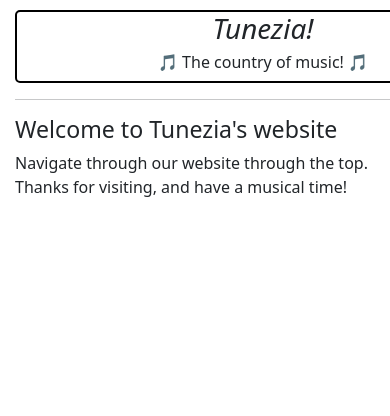
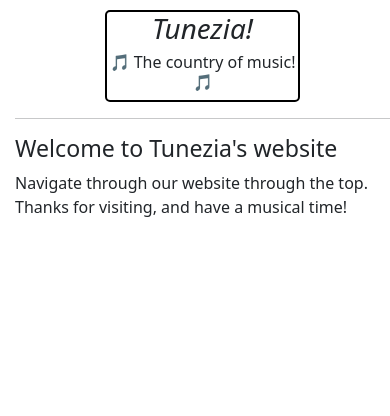
Before and after one commit to LavedenC1/Tunezia, a Flask app: page / in a window 390 px wide; the page is wider, and only the part inside the window is pictured. Shown: the part 56-472 px from the top of that part. Run offline with Flask 3, Linux system fonts and the light colour scheme.

Commit message:
Fixed mobile view

```diff
--- a/static/styles/styles.css
+++ b/static/styles/styles.css
@@ -12,10 +12,12 @@
     text-align: center;
     border: 2px solid black;
     margin-top: 10px;
-    width: 31em;
+    width: 50vw;
     margin-left: auto;
     margin-right: auto;
     border-radius: 5px;
+    transition: background-color 0.3s ease;
+
 }
 
 .t_heading:hover {
@@ -23,8 +25,12 @@
     transition: background-color 0.3s ease;
 }
 
+.contained-subtitle {
+    text-align: center;
+}
+
 .dmenu {
-    width: 500px;
+    width: 66vw;
 }
 
 footer {
--- a/templates/index.html
+++ b/templates/index.html
@@ -76,7 +76,7 @@
         <div class="t_container">
             <div class="t_heading">
                 <h1><i>Tunezia!</i></h1>
-                <h6>🎵 The country of music! 🎵</h6>
+                <h6 class="contained-subtitle">🎵 The country of music! 🎵</h6>
             </div>
             <hr>
             <h3>Welcome to Tunezia's website</h3>
```
